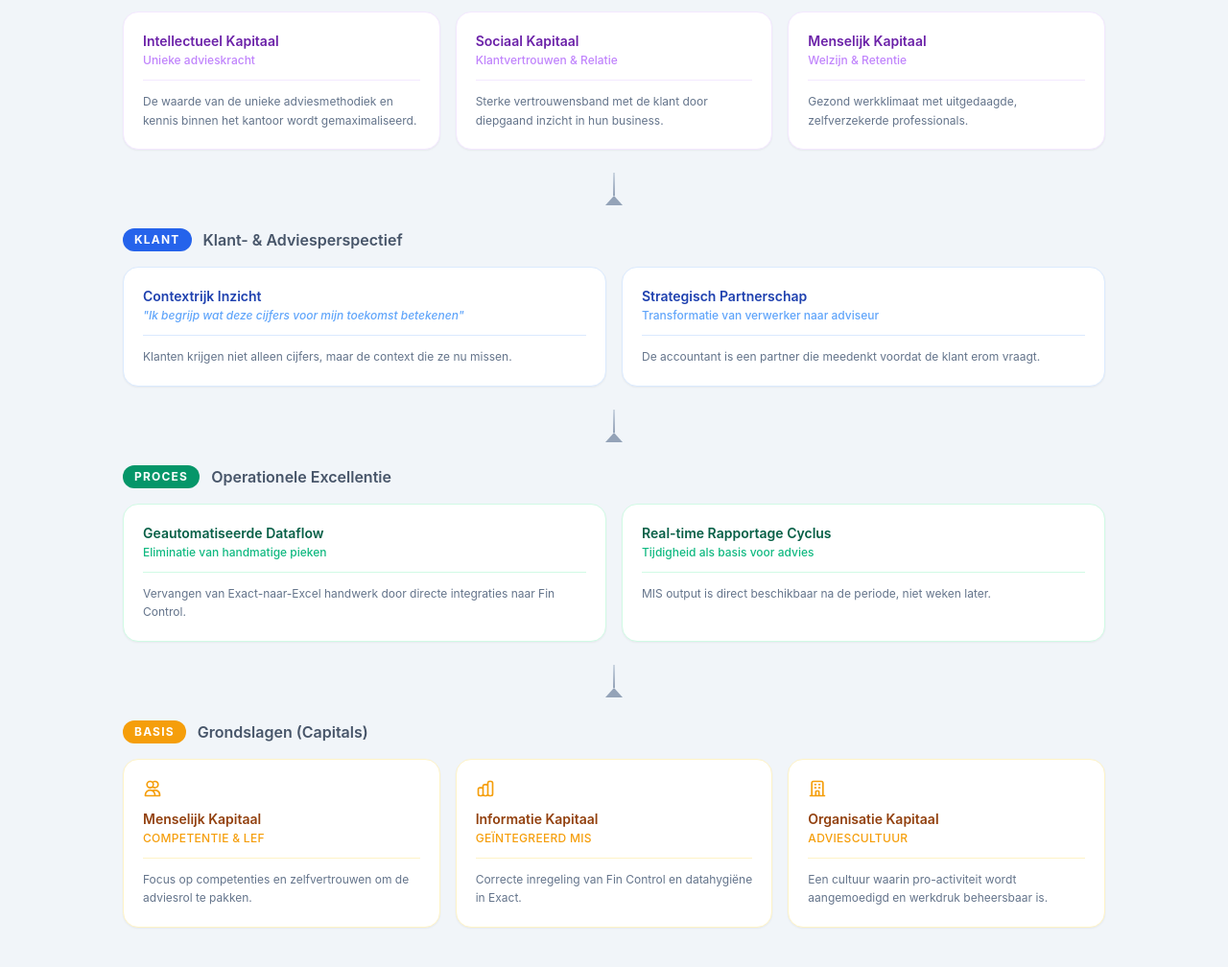
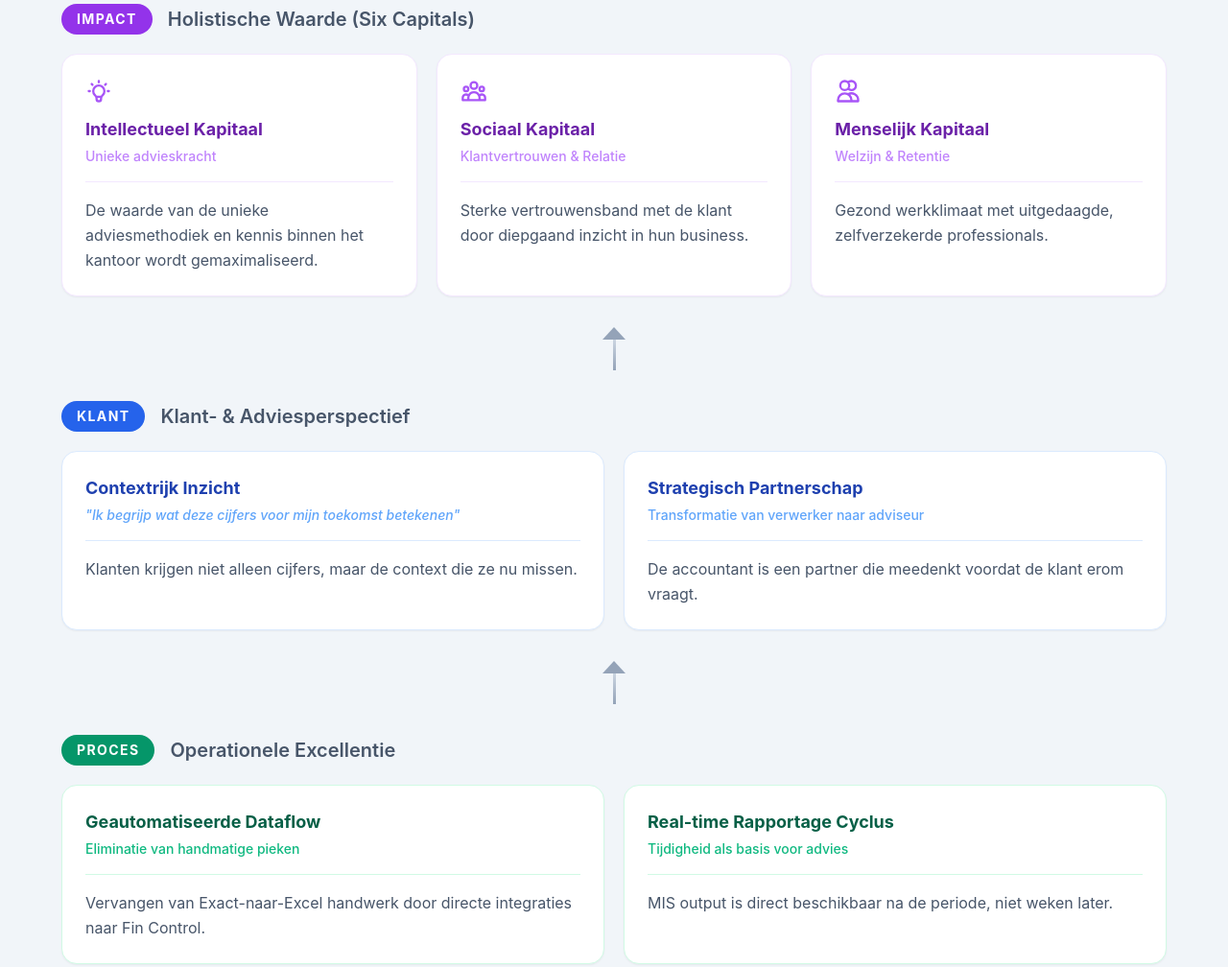
Before and after one commit to hanbedrijfskunde/strategy-map-example, a plain HTML site: page index.html in a window 1280 px wide. Shown: the part 180-1188 px from the top of the page at 96% size. Drawn offline with nearby package versions, Linux system fonts and the light colour scheme.

Commit message:
Add icons to Impact tiles and increase font sizes for presentation
- Add lightbulb, group, and person icons to Impact perspective cards
- Scale up typography and spacing for large screen readability

Co-Authored-By: Claude Sonnet 4.6 <noreply@anthropic.com>

```diff
--- a/index.html
+++ b/index.html
@@ -15,70 +15,84 @@
         }
         .node:hover {
             transform: translateY(-3px);
-            box-shadow: 0 12px 24px -6px rgba(0, 0, 0, 0.12);
+            box-shadow: 0 16px 32px -8px rgba(0, 0, 0, 0.14);
         }
         .divider {
             display: flex;
             flex-direction: column;
             align-items: center;
-            margin: 0.5rem 0 1.5rem;
-            gap: 0;
+            margin: 0.75rem 0 2rem;
         }
         .divider-line {
-            width: 2px;
-            height: 24px;
+            width: 3px;
+            height: 32px;
             background: linear-gradient(to bottom, #cbd5e1, #94a3b8);
         }
         .divider-arrow {
             width: 0;
             height: 0;
-            border-left: 9px solid transparent;
-            border-right: 9px solid transparent;
-            border-bottom: 10px solid #94a3b8;
+            border-left: 12px solid transparent;
+            border-right: 12px solid transparent;
+            border-bottom: 13px solid #94a3b8;
         }
         .card-description {
             border-top: 1px solid;
-            margin-top: 0.75rem;
-            padding-top: 0.75rem;
+            margin-top: 1rem;
+            padding-top: 1rem;
         }
     </style>
 </head>
-<body class="p-4 md:p-10">
+<body class="p-6 md:p-12">
 
-    <div class="max-w-5xl mx-auto">
-        <header class="mb-12 text-center">
-            <h1 class="text-3xl font-bold text-slate-800 tracking-tight mb-2">Strategy Map: Van Data naar Waarde</h1>
-            <p class="text-slate-500 text-sm">Visualisatie van de oorzaak-gevolg relaties binnen het adviestraject</p>
+    <div class="max-w-6xl mx-auto">
+        <header class="mb-14 text-center">
+            <h1 class="text-4xl font-bold text-slate-800 tracking-tight mb-3">Strategy Map: Van Data naar Waarde</h1>
+            <p class="text-slate-500 text-lg">Visualisatie van de oorzaak-gevolg relaties binnen het adviestraject</p>
         </header>
 
         <!-- PERSPECTIEF 4: IMPACT -->
-        <div class="mb-6">
-            <div class="flex items-center gap-3 mb-4">
-                <span class="bg-purple-600 text-white px-3 py-1 rounded-full text-xs font-bold uppercase tracking-widest">Impact</span>
-                <h2 class="text-base font-semibold text-slate-600">Holistische Waarde (Six Capitals)</h2>
+        <div class="mb-8">
+            <div class="flex items-center gap-4 mb-5">
+                <span class="bg-purple-600 text-white px-4 py-1.5 rounded-full text-sm font-bold uppercase tracking-widest">Impact</span>
+                <h2 class="text-xl font-semibold text-slate-600">Holistische Waarde (Six Capitals)</h2>
             </div>
-            <div class="grid grid-cols-1 md:grid-cols-3 gap-4">
+            <div class="grid grid-cols-1 md:grid-cols-3 gap-5">
 
-                <div class="node bg-white border border-purple-100 p-5 rounded-2xl shadow-sm">
-                    <h3 class="font-semibold text-purple-800 text-sm">Intellectueel Kapitaal</h3>
-                    <p class="text-xs text-purple-400 font-medium mt-0.5">Unieke advieskracht</p>
-                    <p class="card-description border-purple-100 text-slate-500 text-xs leading-relaxed">
+                <div class="node bg-white border border-purple-100 p-6 rounded-2xl shadow-sm">
+                    <div class="text-purple-500 mb-3">
+                        <svg xmlns="http://www.w3.org/2000/svg" class="h-7 w-7" fill="none" viewBox="0 0 24 24" stroke="currentColor">
+                            <path stroke-linecap="round" stroke-linejoin="round" stroke-width="2" d="M9.663 17h4.673M12 3v1m6.364 1.636l-.707.707M21 12h-1M4 12H3m3.343-5.657l-.707-.707m2.828 9.9a5 5 0 117.072 0l-.548.547A3.374 3.374 0 0014 18.469V19a2 2 0 11-4 0v-.531c0-.895-.356-1.754-.988-2.386l-.548-.547z" />
+                        </svg>
+                    </div>
+                    <h3 class="font-bold text-purple-800 text-lg">Intellectueel Kapitaal</h3>
+                    <p class="text-sm text-purple-400 font-medium mt-1">Unieke advieskracht</p>
+                    <p class="card-description border-purple-100 text-slate-600 text-base leading-relaxed">
                         De waarde van de unieke adviesmethodiek en kennis binnen het kantoor wordt gemaximaliseerd.
                     </p>
                 </div>
 
-                <div class="node bg-white border border-purple-100 p-5 rounded-2xl shadow-sm">
-                    <h3 class="font-semibold text-purple-800 text-sm">Sociaal Kapitaal</h3>
-                    <p class="text-xs text-purple-400 font-medium mt-0.5">Klantvertrouwen & Relatie</p>
-                    <p class="card-description border-purple-100 text-slate-500 text-xs leading-relaxed">
+                <div class="node bg-white border border-purple-100 p-6 rounded-2xl shadow-sm">
+                    <div class="text-purple-500 mb-3">
+                        <svg xmlns="http://www.w3.org/2000/svg" class="h-7 w-7" fill="none" viewBox="0 0 24 24" stroke="currentColor">
+                            <path stroke-linecap="round" stroke-linejoin="round" stroke-width="2" d="M17 20h5v-2a3 3 0 00-5.356-1.857M17 20H7m10 0v-2c0-.656-.126-1.283-.356-1.857M7 20H2v-2a3 3 0 015.356-1.857M7 20v-2c0-.656.126-1.283.356-1.857m0 0a5.002 5.002 0 019.288 0M15 7a3 3 0 11-6 0 3 3 0 016 0zm6 3a2 2 0 11-4 0 2 2 0 014 0zM7 10a2 2 0 11-4 0 2 2 0 014 0z" />
+                        </svg>
+                    </div>
+                    <h3 class="font-bold text-purple-800 text-lg">Sociaal Kapitaal</h3>
+                    <p class="text-sm text-purple-400 font-medium mt-1">Klantvertrouwen & Relatie</p>
+                    <p class="card-description border-purple-100 text-slate-600 text-base leading-relaxed">
                         Sterke vertrouwensband met de klant door diepgaand inzicht in hun business.
                     </p>
                 </div>
 
-                <div class="node bg-white border border-purple-100 p-5 rounded-2xl shadow-sm">
-                    <h3 class="font-semibold text-purple-800 text-sm">Menselijk Kapitaal</h3>
-                    <p class="text-xs text-purple-400 font-medium mt-0.5">Welzijn & Retentie</p>
-                    <p class="card-description border-purple-100 text-slate-500 text-xs leading-relaxed">
+                <div class="node bg-white border border-purple-100 p-6 rounded-2xl shadow-sm">
+                    <div class="text-purple-500 mb-3">
+                        <svg xmlns="http://www.w3.org/2000/svg" class="h-7 w-7" fill="none" viewBox="0 0 24 24" stroke="currentColor">
+                            <path stroke-linecap="round" stroke-linejoin="round" stroke-width="2" d="M12 4.354a4 4 0 110 5.292M15 21H3v-1a6 6 0 0112 0v1zm0 0h6v-1a6 6 0 00-9-5.197M13 7a4 4 0 11-8 0 4 4 0 018 0z" />
+                        </svg>
+                    </div>
+                    <h3 class="font-bold text-purple-800 text-lg">Menselijk Kapitaal</h3>
+                    <p class="text-sm text-purple-400 font-medium mt-1">Welzijn & Retentie</p>
+                    <p class="card-description border-purple-100 text-slate-600 text-base leading-relaxed">
                         Gezond werkklimaat met uitgedaagde, zelfverzekerde professionals.
                     </p>
                 </div>
@@ -86,28 +100,28 @@
             </div>
         </div>
 
-        <div class="divider"><div class="divider-line"></div><div class="divider-arrow"></div></div>
+        <div class="divider"><div class="divider-arrow"></div><div class="divider-line"></div></div>
 
         <!-- PERSPECTIEF 3: KLANT -->
-        <div class="mb-6">
-            <div class="flex items-center gap-3 mb-4">
-                <span class="bg-blue-600 text-white px-3 py-1 rounded-full text-xs font-bold uppercase tracking-widest">Klant</span>
-                <h2 class="text-base font-semibold text-slate-600">Klant- & Adviesperspectief</h2>
+        <div class="mb-8">
+            <div class="flex items-center gap-4 mb-5">
+                <span class="bg-blue-600 text-white px-4 py-1.5 rounded-full text-sm font-bold uppercase tracking-widest">Klant</span>
+                <h2 class="text-xl font-semibold text-slate-600">Klant- & Adviesperspectief</h2>
             </div>
-            <div class="grid grid-cols-1 md:grid-cols-2 gap-4">
+            <div class="grid grid-cols-1 md:grid-cols-2 gap-5">
 
-                <div class="node bg-white border border-blue-100 p-5 rounded-2xl shadow-sm">
-                    <h3 class="font-semibold text-blue-800 text-sm">Contextrijk Inzicht</h3>
-                    <p class="text-xs text-blue-400 font-medium italic mt-0.5">"Ik begrijp wat deze cijfers voor mijn toekomst betekenen"</p>
-                    <p class="card-description border-blue-100 text-slate-500 text-xs leading-relaxed">
+                <div class="node bg-white border border-blue-100 p-6 rounded-2xl shadow-sm">
+                    <h3 class="font-bold text-blue-800 text-lg">Contextrijk Inzicht</h3>
+                    <p class="text-sm text-blue-400 font-medium italic mt-1">"Ik begrijp wat deze cijfers voor mijn toekomst betekenen"</p>
+                    <p class="card-description border-blue-100 text-slate-600 text-base leading-relaxed">
                         Klanten krijgen niet alleen cijfers, maar de context die ze nu missen.
                     </p>
                 </div>
 
-                <div class="node bg-white border border-blue-100 p-5 rounded-2xl shadow-sm">
-                    <h3 class="font-semibold text-blue-800 text-sm">Strategisch Partnerschap</h3>
-                    <p class="text-xs text-blue-400 font-medium mt-0.5">Transformatie van verwerker naar adviseur</p>
-                    <p class="card-description border-blue-100 text-slate-500 text-xs leading-relaxed">
+                <div class="node bg-white border border-blue-100 p-6 rounded-2xl shadow-sm">
+                    <h3 class="font-bold text-blue-800 text-lg">Strategisch Partnerschap</h3>
+                    <p class="text-sm text-blue-400 font-medium mt-1">Transformatie van verwerker naar adviseur</p>
+                    <p class="card-description border-blue-100 text-slate-600 text-base leading-relaxed">
                         De accountant is een partner die meedenkt voordat de klant erom vraagt.
                     </p>
                 </div>
@@ -115,28 +129,28 @@
             </div>
         </div>
 
-        <div class="divider"><div class="divider-line"></div><div class="divider-arrow"></div></div>
+        <div class="divider"><div class="divider-arrow"></div><div class="divider-line"></div></div>
 
         <!-- PERSPECTIEF 2: PROCES -->
-        <div class="mb-6">
-            <div class="flex items-center gap-3 mb-4">
-                <span class="bg-emerald-600 text-white px-3 py-1 rounded-full text-xs font-bold uppercase tracking-widest">Proces</span>
-                <h2 class="text-base font-semibold text-slate-600">Operationele Excellentie</h2>
+        <div class="mb-8">
+            <div class="flex items-center gap-4 mb-5">
+                <span class="bg-emerald-600 text-white px-4 py-1.5 rounded-full text-sm font-bold uppercase tracking-widest">Proces</span>
+                <h2 class="text-xl font-semibold text-slate-600">Operationele Excellentie</h2>
             </div>
-            <div class="grid grid-cols-1 md:grid-cols-2 gap-4">
+            <div class="grid grid-cols-1 md:grid-cols-2 gap-5">
 
-                <div class="node bg-white border border-emerald-100 p-5 rounded-2xl shadow-sm">
-                    <h3 class="font-semibold text-emerald-800 text-sm">Geautomatiseerde Dataflow</h3>
-                    <p class="text-xs text-emerald-500 font-medium mt-0.5">Eliminatie van handmatige pieken</p>
-                    <p class="card-description border-emerald-100 text-slate-500 text-xs leading-relaxed">
+                <div class="node bg-white border border-emerald-100 p-6 rounded-2xl shadow-sm">
+                    <h3 class="font-bold text-emerald-800 text-lg">Geautomatiseerde Dataflow</h3>
+                    <p class="text-sm text-emerald-500 font-medium mt-1">Eliminatie van handmatige pieken</p>
+                    <p class="card-description border-emerald-100 text-slate-600 text-base leading-relaxed">
                         Vervangen van Exact-naar-Excel handwerk door directe integraties naar Fin Control.
                     </p>
                 </div>
 
-                <div class="node bg-white border border-emerald-100 p-5 rounded-2xl shadow-sm">
-                    <h3 class="font-semibold text-emerald-800 text-sm">Real-time Rapportage Cyclus</h3>
-                    <p class="text-xs text-emerald-500 font-medium mt-0.5">Tijdigheid als basis voor advies</p>
-                    <p class="card-description border-emerald-100 text-slate-500 text-xs leading-relaxed">
+                <div class="node bg-white border border-emerald-100 p-6 rounded-2xl shadow-sm">
+                    <h3 class="font-bold text-emerald-800 text-lg">Real-time Rapportage Cyclus</h3>
+                    <p class="text-sm text-emerald-500 font-medium mt-1">Tijdigheid als basis voor advies</p>
+                    <p class="card-description border-emerald-100 text-slate-600 text-base leading-relaxed">
                         MIS output is direct beschikbaar na de periode, niet weken later.
                     </p>
                 </div>
@@ -144,51 +158,51 @@
             </div>
         </div>
 
-        <div class="divider"><div class="divider-line"></div><div class="divider-arrow"></div></div>
+        <div class="divider"><div class="divider-arrow"></div><div class="divider-line"></div></div>
 
         <!-- PERSPECTIEF 1: BASIS -->
-        <div class="mb-6">
-            <div class="flex items-center gap-3 mb-4">
-                <span class="bg-amber-500 text-white px-3 py-1 rounded-full text-xs font-bold uppercase tracking-widest">Basis</span>
-                <h2 class="text-base font-semibold text-slate-600">Grondslagen (Capitals)</h2>
+        <div class="mb-8">
+            <div class="flex items-center gap-4 mb-5">
+                <span class="bg-amber-500 text-white px-4 py-1.5 rounded-full text-sm font-bold uppercase tracking-widest">Basis</span>
+                <h2 class="text-xl font-semibold text-slate-600">Grondslagen (Capitals)</h2>
             </div>
-            <div class="grid grid-cols-1 md:grid-cols-3 gap-4">
+            <div class="grid grid-cols-1 md:grid-cols-3 gap-5">
 
-                <div class="node bg-white border border-amber-100 p-5 rounded-2xl shadow-sm">
+                <div class="node bg-white border border-amber-100 p-6 rounded-2xl shadow-sm">
                     <div class="text-amber-500 mb-3">
-                        <svg xmlns="http://www.w3.org/2000/svg" class="h-5 w-5" fill="none" viewBox="0 0 24 24" stroke="currentColor">
+                        <svg xmlns="http://www.w3.org/2000/svg" class="h-7 w-7" fill="none" viewBox="0 0 24 24" stroke="currentColor">
                             <path stroke-linecap="round" stroke-linejoin="round" stroke-width="2" d="M12 4.354a4 4 0 110 5.292M15 21H3v-1a6 6 0 0112 0v1zm0 0h6v-1a6 6 0 00-9-5.197M13 7a4 4 0 11-8 0 4 4 0 018 0z" />
                         </svg>
                     </div>
-                    <h3 class="font-semibold text-amber-800 text-sm">Menselijk Kapitaal</h3>
-                    <p class="text-xs text-amber-500 font-medium uppercase tracking-wide mt-0.5">Competentie & Lef</p>
-                    <p class="card-description border-amber-100 text-slate-500 text-xs leading-relaxed">
+                    <h3 class="font-bold text-amber-800 text-lg">Menselijk Kapitaal</h3>
+                    <p class="text-sm text-amber-500 font-medium uppercase tracking-wide mt-1">Competentie & Lef</p>
+                    <p class="card-description border-amber-100 text-slate-600 text-base leading-relaxed">
                         Focus op competenties en zelfvertrouwen om de adviesrol te pakken.
                     </p>
                 </div>
 
-                <div class="node bg-white border border-amber-100 p-5 rounded-2xl shadow-sm">
+                <div class="node bg-white border border-amber-100 p-6 rounded-2xl shadow-sm">
                     <div class="text-amber-500 mb-3">
-                        <svg xmlns="http://www.w3.org/2000/svg" class="h-5 w-5" fill="none" viewBox="0 0 24 24" stroke="currentColor">
+                        <svg xmlns="http://www.w3.org/2000/svg" class="h-7 w-7" fill="none" viewBox="0 0 24 24" stroke="currentColor">
                             <path stroke-linecap="round" stroke-linejoin="round" stroke-width="2" d="M9 19v-6a2 2 0 00-2-2H5a2 2 0 00-2 2v6a2 2 0 002 2h2a2 2 0 002-2zm0 0V9a2 2 0 012-2h2a2 2 0 012 2v10m-6 0a2 2 0 002 2h2a2 2 0 002-2m0 0V5a2 2 0 012-2h2a2 2 0 012 2v14a2 2 0 01-2 2h-2a2 2 0 01-2-2z" />
                         </svg>
                     </div>
-                    <h3 class="font-semibold text-amber-800 text-sm">Informatie Kapitaal</h3>
-                    <p class="text-xs text-amber-500 font-medium uppercase tracking-wide mt-0.5">Geïntegreerd MIS</p>
-                    <p class="card-description border-amber-100 text-slate-500 text-xs leading-relaxed">
+                    <h3 class="font-bold text-amber-800 text-lg">Informatie Kapitaal</h3>
+                    <p class="text-sm text-amber-500 font-medium uppercase tracking-wide mt-1">Geïntegreerd MIS</p>
+                    <p class="card-description border-amber-100 text-slate-600 text-base leading-relaxed">
                         Correcte inregeling van Fin Control en datahygiëne in Exact.
                     </p>
                 </div>
 
-                <div class="node bg-white border border-amber-100 p-5 rounded-2xl shadow-sm">
+                <div class="node bg-white border border-amber-100 p-6 rounded-2xl shadow-sm">
                     <div class="text-amber-500 mb-3">
-                        <svg xmlns="http://www.w3.org/2000/svg" class="h-5 w-5" fill="none" viewBox="0 0 24 24" stroke="currentColor">
+                        <svg xmlns="http://www.w3.org/2000/svg" class="h-7 w-7" fill="none" viewBox="0 0 24 24" stroke="currentColor">
                             <path stroke-linecap="round" stroke-linejoin="round" stroke-width="2" d="M19 21V5a2 2 0 00-2-2H7a2 2 0 00-2 2v16m14 0h2m-2 0h-5m-9 0H3m2 0h5M9 7h1m-1 4h1m4-4h1m-1 4h1m-5 10v-5a1 1 0 011-1h2a1 1 0 011 1v5m-4 0h4" />
                         </svg>
                     </div>
-                    <h3 class="font-semibold text-amber-800 text-sm">Organisatie Kapitaal</h3>
-                    <p class="text-xs text-amber-500 font-medium uppercase tracking-wide mt-0.5">Adviescultuur</p>
-                    <p class="card-description border-amber-100 text-slate-500 text-xs leading-relaxed">
+                    <h3 class="font-bold text-amber-800 text-lg">Organisatie Kapitaal</h3>
+                    <p class="text-sm text-amber-500 font-medium uppercase tracking-wide mt-1">Adviescultuur</p>
+                    <p class="card-description border-amber-100 text-slate-600 text-base leading-relaxed">
                         Een cultuur waarin pro-activiteit wordt aangemoedigd en werkdruk beheersbaar is.
                     </p>
                 </div>
@@ -196,7 +210,7 @@
             </div>
         </div>
 
-        <footer class="mt-16 pt-8 border-t border-slate-200 text-center text-slate-400 text-xs">
+        <footer class="mt-16 pt-8 border-t border-slate-200 text-center text-slate-400 text-sm">
             <p>&copy; Adviestraject &mdash; Strategy Map Visualisatie</p>
         </footer>
     </div>
```
